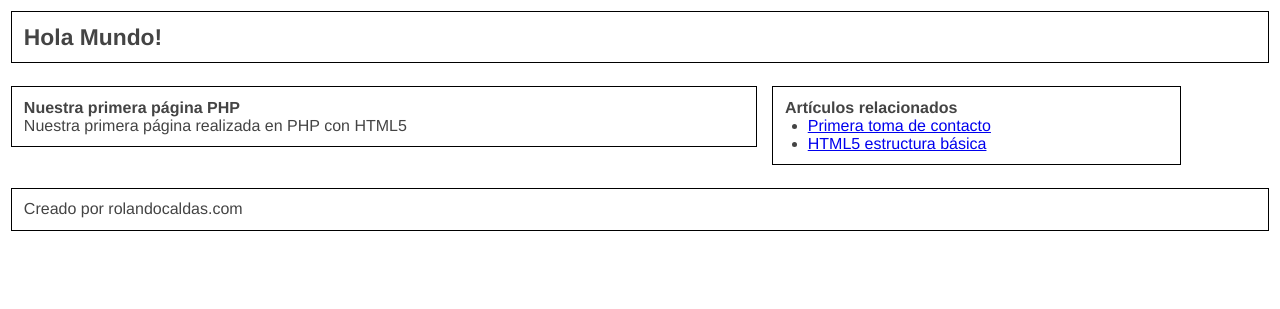
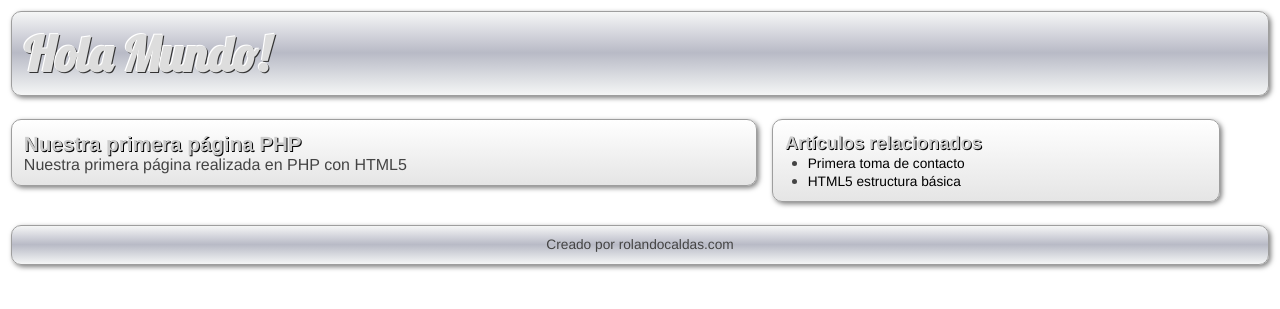
Before and after one commit to rolando-caldas/php-paso-a-paso, a PHP site: page / in a window 1280 px wide. Shown: the top 309 px of the page. Run offline with PHP 8.4, Linux system fonts and the light colour scheme.

Commit message:
CSS3 básico parte 2 - PHP paso a paso

```diff
--- a/index.php
+++ b/index.php
@@ -3,6 +3,7 @@
     <head>
         <meta charset="utf-8" />
         <title><?php echo 'Hola Mundo!'; ?></title>
+        <link href='http://fonts.googleapis.com/css?family=Lobster' rel='stylesheet' type='text/css'>
         <link rel="stylesheet" id="global-css" href="./style.css" type="text/css" media="all" />
     </head>
     <body>
--- a/style.css
+++ b/style.css
@@ -17,19 +17,33 @@ body {
 header, section article, aside, footer {
     margin: 10px;
     margin: 0.714285714rem;
-    border: 1px solid black  ;
+    border: 1px solid rgb(158, 158, 158)  ;
     padding: 10px;
     padding: 0.714285714rem;
+    -webkit-border-radius: 10px;
+    -moz-border-radius: 10px;
+    border-radius: 10px;
+    box-shadow: 2px 2px 5px rgba(0,0,0,0.5)  ;
+   -webkit-box-shadow: 2px 2px 5px rgba(0,0,0,0.5)  ;
+   -moz-box-shadow: 2px 2px 5px rgba(0,0,0,0.5)  ;
+}
+
+header {
+    background: rgb(245,246,246)  ; /* Old browsers */
+    background: -moz-linear-gradient(top,  rgba(245,246,246,1)   0%, rgba(219,220,226,1)   21%, rgba(184,186,198,1)   49%, rgba(221,223,227,1)   80%, rgba(245,246,246,1)   100%); /* FF3.6+ */
+    background: -webkit-gradient(linear, left top, left bottom, color-stop(0%,rgba(245,246,246,1)  ), color-stop(21%,rgba(219,220,226,1)  ), color-stop(49%,rgba(184,186,198,1)  ), color-stop(80%,rgba(221,223,227,1)  ), color-stop(100%,rgba(245,246,246,1)  )); /* Chrome,Safari4+ */
+    background: -webkit-linear-gradient(top,  rgba(245,246,246,1)   0%,rgba(219,220,226,1)   21%,rgba(184,186,198,1)   49%,rgba(221,223,227,1)   80%,rgba(245,246,246,1)   100%); /* Chrome10+,Safari5.1+ */
+    background: -o-linear-gradient(top,  rgba(245,246,246,1)   0%,rgba(219,220,226,1)   21%,rgba(184,186,198,1)   49%,rgba(221,223,227,1)   80%,rgba(245,246,246,1)   100%); /* Opera 11.10+ */
+    background: -ms-linear-gradient(top,  rgba(245,246,246,1)   0%,rgba(219,220,226,1)   21%,rgba(184,186,198,1)   49%,rgba(221,223,227,1)   80%,rgba(245,246,246,1)   100%); /* IE10+ */
+    background: linear-gradient(to bottom,  rgba(245,246,246,1)   0%,rgba(219,220,226,1)   21%,rgba(184,186,198,1)   49%,rgba(221,223,227,1)   80%,rgba(245,246,246,1)   100%); /* W3C */
 }
 
 header h1 {
-    font-size: 20px;
-    font-size: 1.428571429rem;
-}
-
-ul {
-    margin-left: 20px;
-    margin-left: 1.428571429rem;
+    font-size: 32px;
+    font-size: 3rem;
+    color: #ddd  ;
+    text-shadow: -1px -1px white  , 1px 1px #333  ;
+    font-family: 'Lobster', cursive;
 }
 
 section {
@@ -38,9 +52,67 @@ section {
     vertical-align: top;
 }
 
+article h2 {
+    font-size: 18px;
+    font-size: 1.285714286rem;
+    color: #ccc  ;
+    text-shadow: 1px 1px black  ;
+}
+
+article {
+
+    background: rgb(255,255,255)  ; /* Old browsers */
+    background: -moz-linear-gradient(top,  rgba(255,255,255,1)   0%, rgba(229,229,229,1)   100%); /* FF3.6+ */
+    background: -webkit-gradient(linear, left top, left bottom, color-stop(0%,rgba(255,255,255,1)  ), color-stop(100%,rgba(229,229,229,1)  )); /* Chrome,Safari4+ */
+    background: -webkit-linear-gradient(top,  rgba(255,255,255,1)   0%,rgba(229,229,229,1)   100%); /* Chrome10+,Safari5.1+ */
+    background: -o-linear-gradient(top,  rgba(255,255,255,1)   0%,rgba(229,229,229,1)   100%); /* Opera 11.10+ */
+    background: -ms-linear-gradient(top,  rgba(255,255,255,1)   0%,rgba(229,229,229,1)   100%); /* IE10+ */
+    background: linear-gradient(to bottom,  rgba(255,255,255,1)   0%,rgba(229,229,229,1)   100%); /* W3C */
+}
+
 aside {
-    width: 30%;
+    width: 33%;
     display: inline-block;
     margin-left: 0;
     vertical-align: top;
+    background: rgb(255,255,255)  ; /* Old browsers */
+    background: -moz-linear-gradient(top,  rgba(255,255,255,1)   0%, rgba(229,229,229,1)   100%); /* FF3.6+ */
+    background: -webkit-gradient(linear, left top, left bottom, color-stop(0%,rgba(255,255,255,1)  ), color-stop(100%,rgba(229,229,229,1)  )); /* Chrome,Safari4+ */
+    background: -webkit-linear-gradient(top,  rgba(255,255,255,1)   0%,rgba(229,229,229,1)   100%); /* Chrome10+,Safari5.1+ */
+    background: -o-linear-gradient(top,  rgba(255,255,255,1)   0%,rgba(229,229,229,1)   100%); /* Opera 11.10+ */
+    background: -ms-linear-gradient(top,  rgba(255,255,255,1)   0%,rgba(229,229,229,1)   100%); /* IE10+ */
+    background: linear-gradient(to bottom,  rgba(255,255,255,1)   0%,rgba(229,229,229,1)   100%); /* W3C */
 }
+
+aside h3 {
+    font-size: 16px;
+    font-size: 1.142857143rem;
+    color: #ccc  ;
+    text-shadow: 1px 1px black  ;
+}
+
+ul {
+    margin-left: 20px;
+    margin-left: 1.428571429rem;
+}
+
+ul li a {
+    color: black  ;
+    text-decoration: none;
+    font-size: 12px;
+    font-size: 0.857142857rem;
+}
+
+
+footer {
+    font-size: 12px;
+    font-size: 0.857142857rem;
+    text-align: center;
+    background: rgb(245,246,246)  ; /* Old browsers */
+    background: -moz-linear-gradient(top,  rgba(245,246,246,1)   0%, rgba(219,220,226,1)   21%, rgba(184,186,198,1)   49%, rgba(221,223,227,1)   80%, rgba(245,246,246,1)   100%); /* FF3.6+ */
+    background: -webkit-gradient(linear, left top, left bottom, color-stop(0%,rgba(245,246,246,1)  ), color-stop(21%,rgba(219,220,226,1)  ), color-stop(49%,rgba(184,186,198,1)  ), color-stop(80%,rgba(221,223,227,1)  ), color-stop(100%,rgba(245,246,246,1)  )); /* Chrome,Safari4+ */
+    background: -webkit-linear-gradient(top,  rgba(245,246,246,1)   0%,rgba(219,220,226,1)   21%,rgba(184,186,198,1)   49%,rgba(221,223,227,1)   80%,rgba(245,246,246,1)   100%); /* Chrome10+,Safari5.1+ */
+    background: -o-linear-gradient(top,  rgba(245,246,246,1)   0%,rgba(219,220,226,1)   21%,rgba(184,186,198,1)   49%,rgba(221,223,227,1)   80%,rgba(245,246,246,1)   100%); /* Opera 11.10+ */
+    background: -ms-linear-gradient(top,  rgba(245,246,246,1)   0%,rgba(219,220,226,1)   21%,rgba(184,186,198,1)   49%,rgba(221,223,227,1)   80%,rgba(245,246,246,1)   100%); /* IE10+ */
+    background: linear-gradient(to bottom,  rgba(245,246,246,1)   0%,rgba(219,220,226,1)   21%,rgba(184,186,198,1)   49%,rgba(221,223,227,1)   80%,rgba(245,246,246,1)   100%); /* W3C */
+}
```
